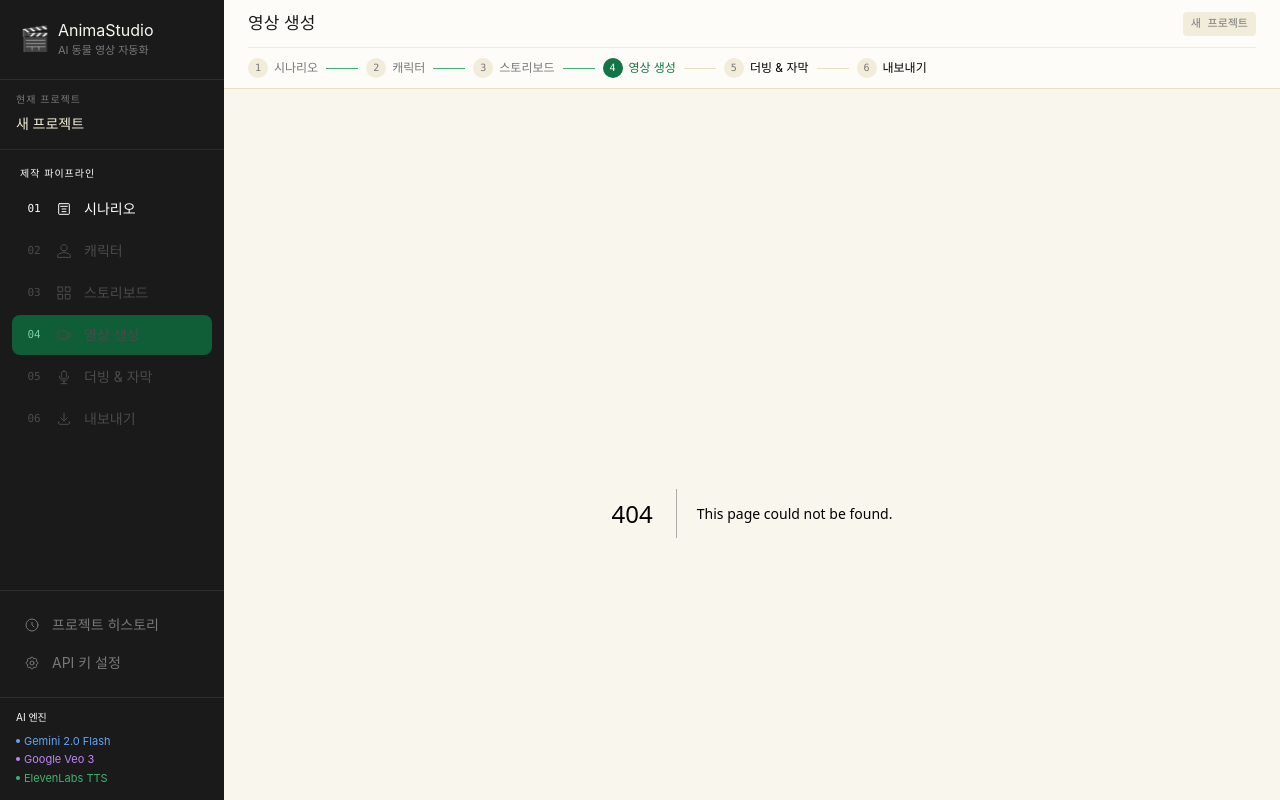
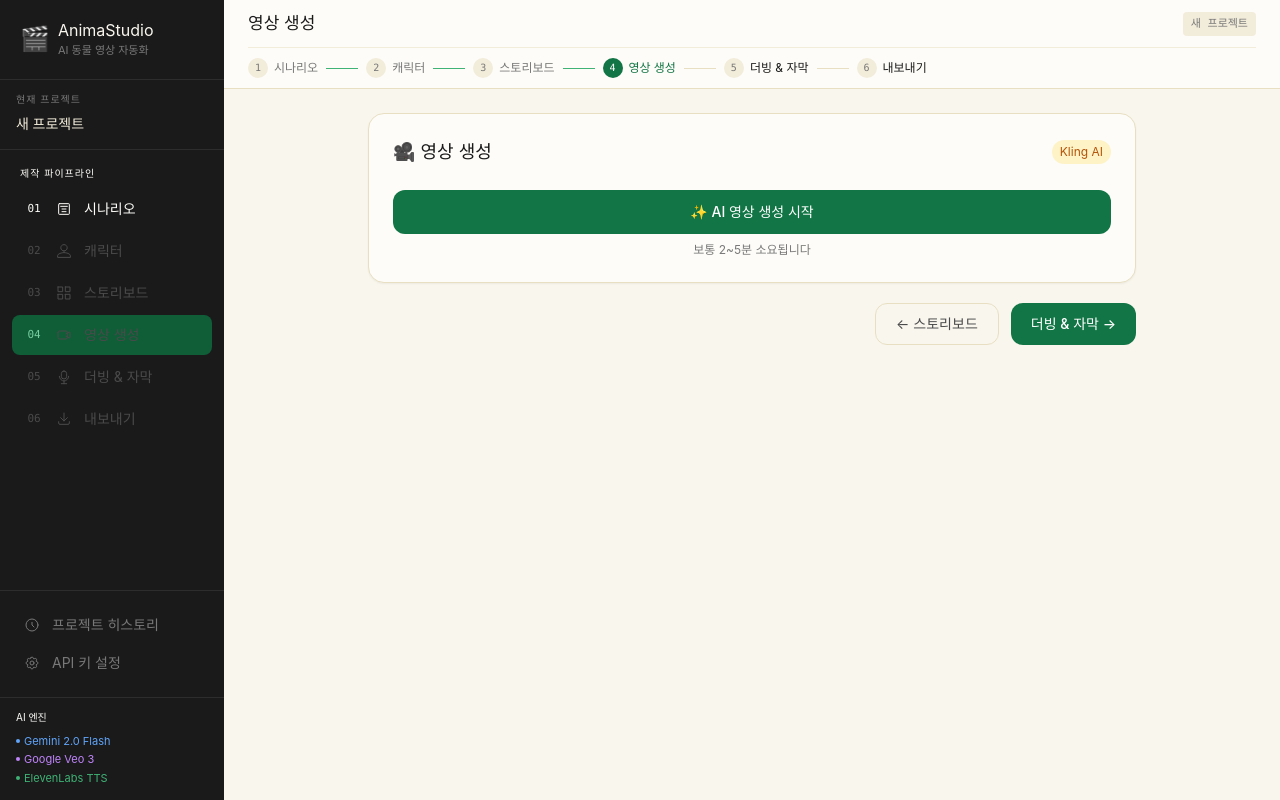
Before and after one commit to microworkskorea-maker/animastudio, a Next.js app in the folder frontend/: page /video in a window 1280 px wide. Before the commit this address had no page. Built offline with nearby package versions, Linux system fonts and the light colour scheme.

Commit message:
Create page.tsx

```diff
--- /dev/null
+++ b/frontend/src/app/video/page.tsx
@@ -0,0 +1,73 @@
+'use client'
+import { useRouter } from 'next/navigation'
+import { useStudioStore } from '@/lib/store'
+import { useState } from 'react'
+import toast from 'react-hot-toast'
+
+export default function VideoPage() {
+  const router = useRouter()
+  const { project, setVideoClips, setStepStatus } = useStudioStore()
+  const [loading, setLoading] = useState(false)
+  const scenes = project.scenarioResult?.scenes || []
+
+  const handleGenerate = async () => {
+    setLoading(true)
+    try {
+      const res = await fetch('/api/backend/video/start', {
+        method: 'POST',
+        headers: { 'Content-Type': 'application/json' },
+        body: JSON.stringify({
+          projectId: project.projectId,
+          frames: project.storyboard || [],
+          character: project.character,
+          settings: { resolution: '1080p', fps: 24, transition: 'fade', bgMusic: null },
+        })
+      })
+      const data = await res.json()
+      if (data.success) {
+        setVideoClips(data.data.clips)
+        setStepStatus('video', 'done')
+        toast.success('영상 생성 시작!')
+      }
+    } catch(e) {
+      toast.error('오류가 발생했습니다')
+    } finally {
+      setLoading(false)
+    }
+  }
+
+  return (
+    <div className="max-w-3xl mx-auto">
+      <div className="bg-cream-50 rounded-2xl border border-cream-300 p-6 shadow-sm mb-5">
+        <div className="flex items-center justify-between mb-5">
+          <h2 className="font-display text-lg text-ink-900">🎥 영상 생성</h2>
+          <span className="text-xs bg-amber-100 text-amber-700 px-2 py-1 rounded-full">Kling AI</span>
+        </div>
+
+        <div className="space-y-3 mb-6">
+          {scenes.map((s) => (
+            <div key={s.sceneNumber} className="flex items-center gap-3 p-3 bg-cream-100 rounded-xl">
+              <div className="w-16 h-10 bg-cream-200 rounded-lg flex items-center justify-center text-lg">🎬</div>
+              <div className="flex-1">
+                <div className="text-sm font-medium text-ink-900">장면 {s.sceneNumber} · {s.timeRange}</div>
+                <div className="text-xs text-ink-400 truncate">{s.description}</div>
+              </div>
+              <span className="text-xs text-ink-400">대기 중</span>
+            </div>
+          ))}
+        </div>
+
+        <button onClick={handleGenerate} disabled={loading}
+          className="w-full py-3 rounded-xl bg-forest-600 text-white text-sm font-medium hover:bg-forest-700 disabled:bg-ink-200 disabled:text-ink-400">
+          {loading ? '⏳ 영상 생성 중...' : '✨ AI 영상 생성 시작'}
+        </button>
+        <p className="text-xs text-ink-400 text-center mt-2">보통 2~5분 소요됩니다</p>
+      </div>
+
+      <div className="flex justify-end gap-3">
+        <button onClick={() => router.push('/storyboard')} className="px-5 py-2.5 rounded-xl border border-cream-300 text-sm text-ink-600 hover:bg-cream-100">← 스토리보드</button>
+        <button onClick={() => router.push('/voice')} className="px-5 py-2.5 rounded-xl bg-forest-600 text-white text-sm font-medium hover:bg-forest-700">더빙 & 자막 →</button>
+      </div>
+    </div>
+  )
+}
```
